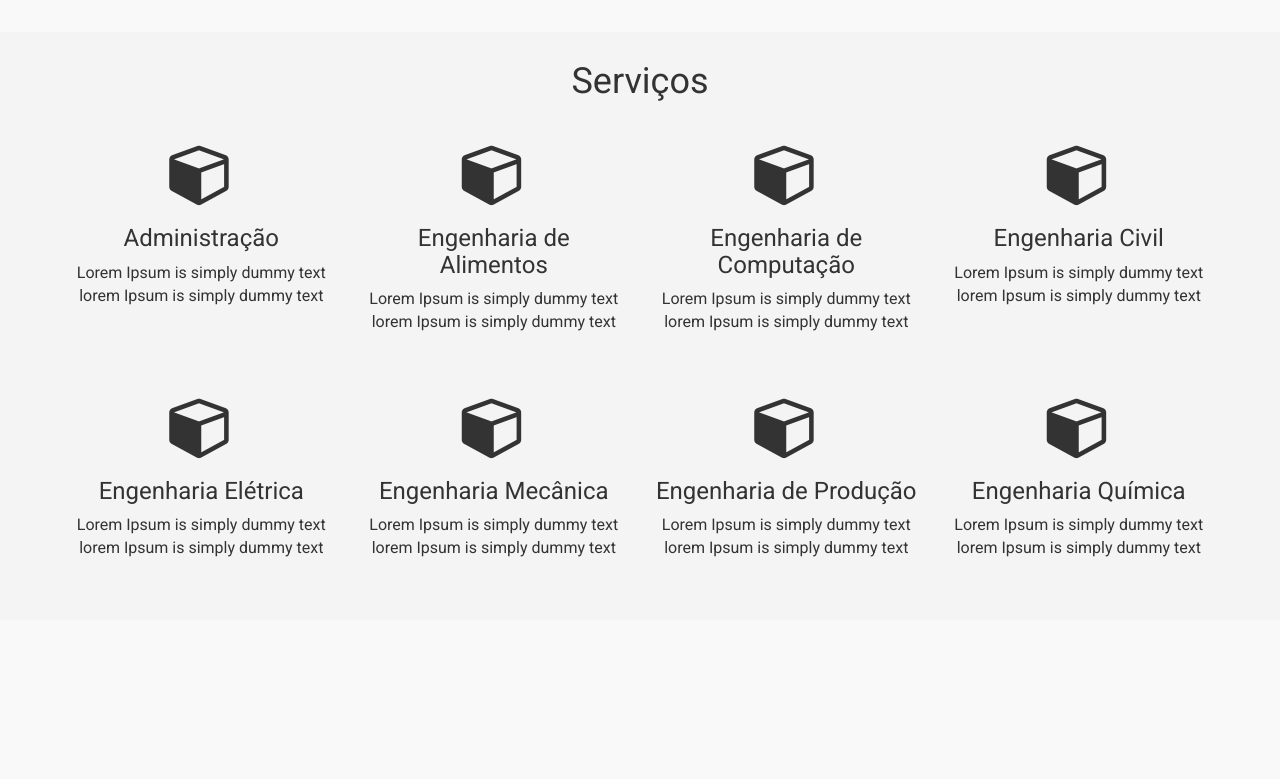
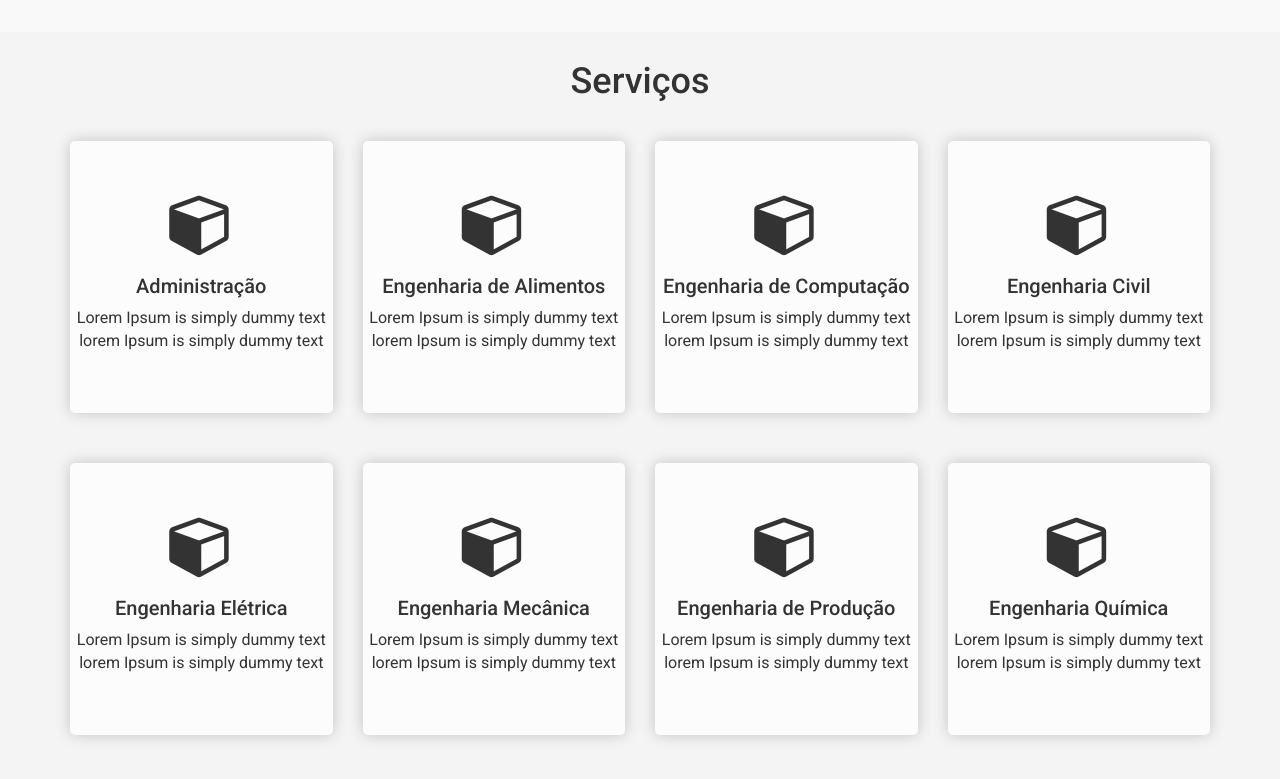
Before and after one commit to caiqueandrade/site-mauajr, a plain HTML site: page www/index.html in a window 1280 px wide. Shown: the part 1297-2076 px from the top of the page. Before the commit the page ends 1917 px from the top, so only its background shows below. Drawn offline with Linux system fonts and the light colour scheme.

Commit message:
Implementação de cards na seção de serviços

```diff
--- a/css/styles.css
+++ b/css/styles.css
@@ -68,3 +68,21 @@ header .container{
     padding-top: 30px;
     padding-bottom: 40px;
 }
+
+.card-servicos{
+    padding: 50px 0;
+    /*border: 1px solid black;*/
+    border-radius: 5px;
+    background-color: rgba(252, 252, 252, 1);
+    box-shadow: 0 0 15px rgba(0,0,0,0.2);
+    transition: 0.3s;
+}
+
+.card-servicos:hover{
+    box-shadow: 0 0 20px rgba(0,0,0,0.4);
+}
+
+.card-servicos h3{
+    font-size: 20px;
+    font-weight: 500;
+}
--- a/www/index.html
+++ b/www/index.html
@@ -1,15 +1,17 @@
 <!DOCTYPE html>
 <html>
+
 <head>
     <meta charset="utf-8">
     <meta name="viewport" content="width=device-width, initial-scale=1">
     <title>Mauá Jr.</title>
     <link rel="stylesheet" href="../css/bootstrap.min.css">
-        <link href="https://fonts.googleapis.com/css?family=Roboto:400,700" rel="stylesheet">
+    <link href="https://fonts.googleapis.com/css?family=Roboto:400,500,700" rel="stylesheet">
     <link rel="stylesheet" href="../font-awesome/css/font-awesome.min.css">
     <link rel="stylesheet" href="../css/menu-hamburguer.css">
     <link rel="stylesheet" href="../css/styles.css">
 </head>
+
 <body>
     <header>
         <div class="container">
@@ -59,7 +61,10 @@
             <!-- PRIMEIRA PARTE DO QUEM SOMOS -->
             <div class="col-sm-12 text-center titulo-quem-somos">
                 <h1>Quem Somos</h1>
-                    <p>Lorem Ipsum é simplesmente uma simulação de texto da indústria tipográfica e de impressos, e vem sendo utilizado desde o século XVI, quando um impressor desconhecido pegou uma bandeja de tipos e os embaralhou para fazer um livro de modelos de tipos. Lorem Ipsum sobreviveu não só a cinco séculos, como também ao salto para a editoração eletrônica, permanecendo essencialmente inalterado. Se popularizou na década de 60, quando a Letraset lançou decalques contendo passagens de Lorem Ipsum, e mais recentemente quando passou a ser integrado a softwares de editoração eletrônica como Aldus PageMaker. É um fato conhecido de todos que um leitor se distrairá com o conteúdo de texto legível de uma página quando estiver examinando sua diagramação. A vantagem de usar Lorem Ipsum é que ele tem uma distribuição normal de letras, ao contrário de "Conteúdo aqui, conteúdo aqui", fazendo.</p>
+                <p>Lorem Ipsum é simplesmente uma simulação de texto da indústria tipográfica e de impressos, e vem sendo utilizado desde o século XVI, quando um impressor desconhecido pegou uma bandeja de tipos e os embaralhou para fazer um livro de modelos
+                    de tipos. Lorem Ipsum sobreviveu não só a cinco séculos, como também ao salto para a editoração eletrônica, permanecendo essencialmente inalterado. Se popularizou na década de 60, quando a Letraset lançou decalques contendo passagens
+                    de Lorem Ipsum, e mais recentemente quando passou a ser integrado a softwares de editoração eletrônica como Aldus PageMaker. É um fato conhecido de todos que um leitor se distrairá com o conteúdo de texto legível de uma página quando
+                    estiver examinando sua diagramação. A vantagem de usar Lorem Ipsum é que ele tem uma distribuição normal de letras, ao contrário de "Conteúdo aqui, conteúdo aqui", fazendo.</p>
             </div>
 
             <!-- SEGUNDA PARTE DO QUEM SOMOS -->
@@ -98,27 +103,35 @@
             <div class="row text-center">
 
                 <div class="col-sm-3">
+                    <div class="card-servicos">
                         <i class="fa fa-cube fa-4x" aria-hidden="true"></i>
                         <h3>Administração</h3>
                         <p>Lorem Ipsum is simply dummy text lorem Ipsum is simply dummy text</p>
                     </div>
+                </div>
 
                 <div class="col-sm-3">
+                    <div class="card-servicos">
                         <i class="fa fa-cube fa-4x" aria-hidden="true"></i>
                         <h3>Engenharia de Alimentos</h3>
                         <p>Lorem Ipsum is simply dummy text lorem Ipsum is simply dummy text</p>
                     </div>
+                </div>
 
                 <div class="col-sm-3">
+                    <div class="card-servicos">
                         <i class="fa fa-cube fa-4x" aria-hidden="true"></i>
                         <h3>Engenharia de Computação</h3>
                         <p>Lorem Ipsum is simply dummy text lorem Ipsum is simply dummy text</p>
                     </div>
+                </div>
 
                 <div class="col-sm-3">
+                    <div class="card-servicos">
                         <i class="fa fa-cube fa-4x" aria-hidden="true"></i>
                         <h3>Engenharia Civil</h3>
                         <p>Lorem Ipsum is simply dummy text lorem Ipsum is simply dummy text</p>
+                    </div>
                 </div>
 
             </div>
@@ -128,27 +141,35 @@
             <div class="row text-center">
 
                 <div class="col-sm-3">
+                    <div class="card-servicos">
                         <i class="fa fa-cube fa-4x" aria-hidden="true"></i>
                         <h3>Engenharia Elétrica</h3>
                         <p>Lorem Ipsum is simply dummy text lorem Ipsum is simply dummy text</p>
                     </div>
+                </div>
 
                 <div class="col-sm-3">
+                    <div class="card-servicos">
                         <i class="fa fa-cube fa-4x" aria-hidden="true"></i>
                         <h3>Engenharia Mecânica</h3>
                         <p>Lorem Ipsum is simply dummy text lorem Ipsum is simply dummy text</p>
                     </div>
+                </div>
 
                 <div class="col-sm-3">
+                    <div class="card-servicos">
                         <i class="fa fa-cube fa-4x" aria-hidden="true"></i>
                         <h3>Engenharia de Produção</h3>
                         <p>Lorem Ipsum is simply dummy text lorem Ipsum is simply dummy text</p>
                     </div>
+                </div>
 
                 <div class="col-sm-3">
+                    <div class="card-servicos">
                         <i class="fa fa-cube fa-4x" aria-hidden="true"></i>
                         <h3>Engenharia Química</h3>
                         <p>Lorem Ipsum is simply dummy text lorem Ipsum is simply dummy text</p>
+                    </div>
                 </div>
 
             </div>
@@ -175,4 +196,5 @@
         }
     </script>
 </body>
+
 </html>
```
Lines whose indentation alone changed are shown as unchanged.
